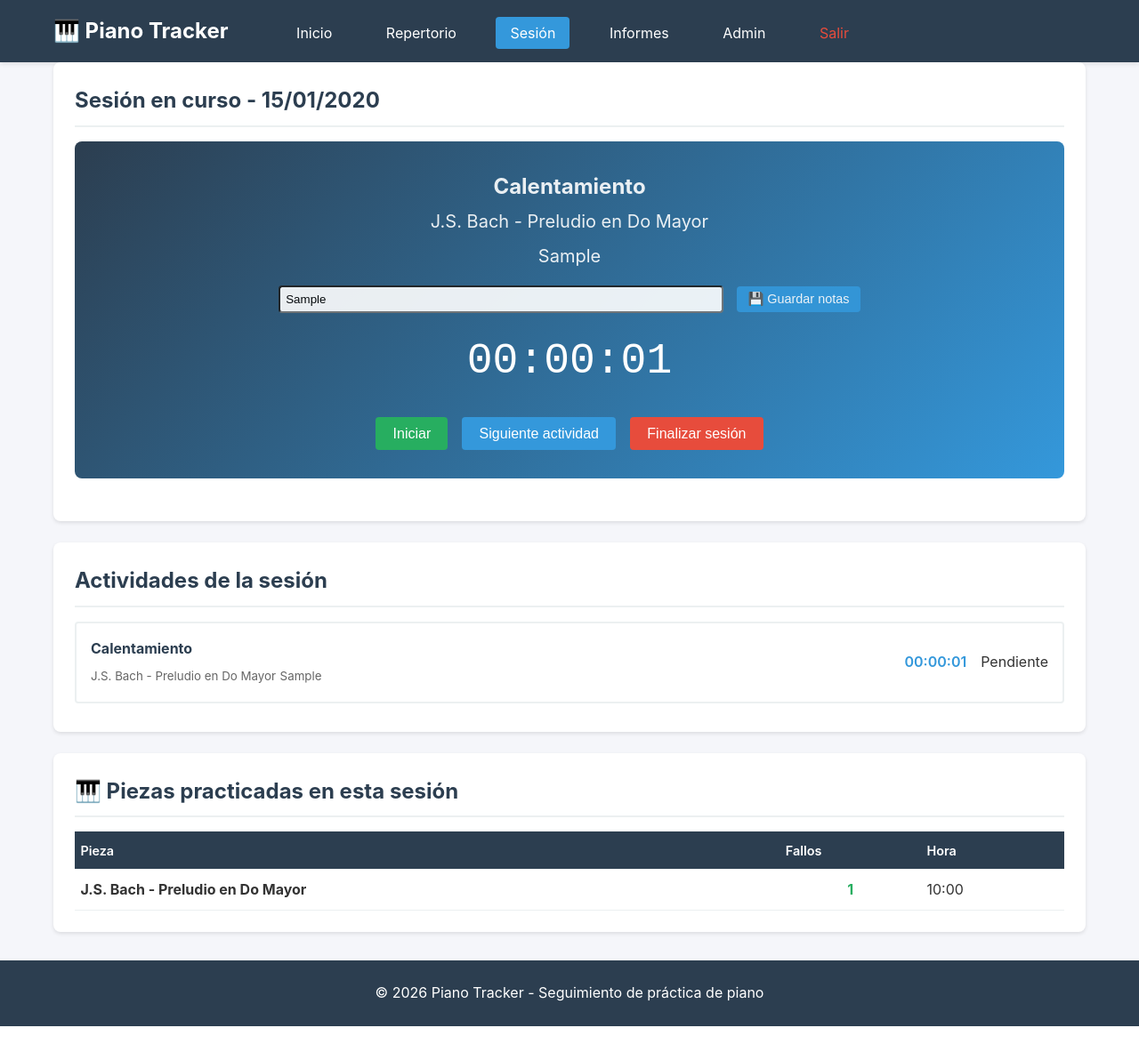
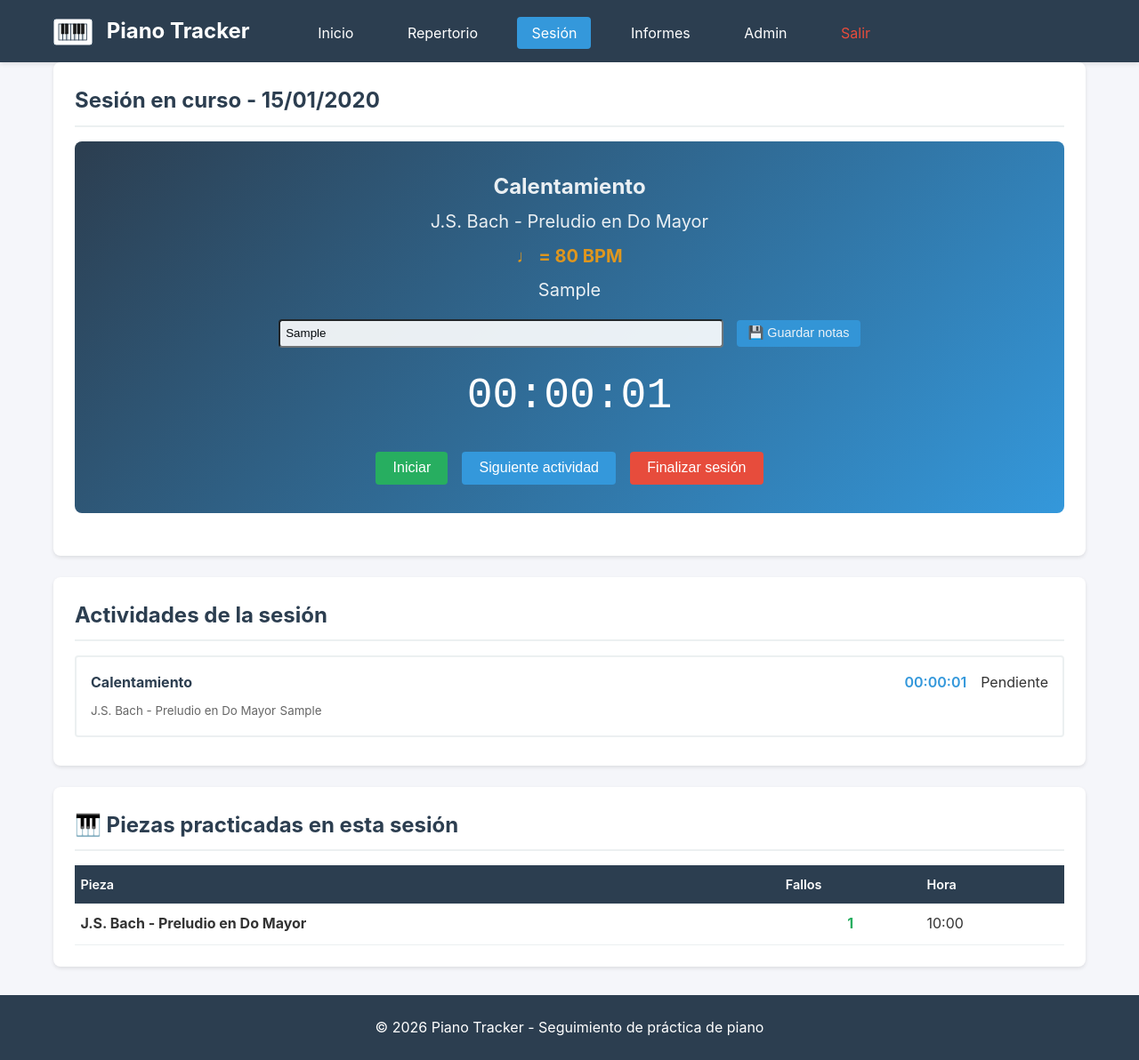
Before and after one commit to gcediel/piano_tracker, a PHP site: page /sesion.php?sesion=1 in a window 1280 px wide. Shown: the whole page at 89% size. Before the commit the page ends 1154 px from the top, so only its background shows below. Run offline with PHP 8.4, Linux system fonts and the light colour scheme; the visitor is signed in with stand-in values (Sample User, id 1); data comes from the database, SQL or seed files in the repository; tables that the repository leaves empty hold one stand-in row (values such as "Sample post").

Commit message:
Se añade tempo en la sesion de repertorio en las piezas, se propone la última sesión de práctica y se añade icono al sitio

```diff
--- a/assets/css/style.css
+++ b/assets/css/style.css
@@ -259,7 +259,7 @@ table thead tr:hover {
     margin-bottom: 0.5rem;
     display: flex;
     justify-content: space-between;
-    align-items: center;
+    align-items: flex-start;
 }
 
 .actividad-item.activa {
--- a/config/auth.php
+++ b/config/auth.php
@@ -46,7 +46,7 @@ function cerrarSesion() {
 // Requerir autenticación (usar en páginas protegidas)
 function requerirAuth() {
     if (!estaAutenticado()) {
-        header('Location: /piano/login.php');
+        header('Location: login.php');
         exit;
     }
 }
--- a/config/database.php
+++ b/config/database.php
@@ -2,8 +2,8 @@
 // Configuración de la base de datos
 define('DB_HOST', 'localhost');
 define('DB_NAME', 'piano_tracker');
-define('DB_USER', 'root');
-define('DB_PASS', 'T1o6m1a2I');
+define('DB_USER', 'piano_user');
+define('DB_PASS', 'o4Q9uLlcNz');
 define('DB_CHARSET', 'utf8mb4');
 
 // Crear conexión PDO
--- a/includes/footer.php
+++ b/includes/footer.php
@@ -4,6 +4,6 @@
             <p>&copy; <?php echo date('Y'); ?> Piano Tracker - Seguimiento de práctica de piano</p>
         </div>
     </footer>
-    <script src="/piano/assets/js/app.js"></script>
+    <script src="assets/js/app.js"></script>
 </body>
 </html>
--- a/includes/header.php
+++ b/includes/header.php
@@ -8,13 +8,41 @@ requerirAuth();
     <meta charset="UTF-8">
     <meta name="viewport" content="width=device-width, initial-scale=1.0">
     <title><?php echo $pageTitle ?? 'Piano Tracker'; ?></title>
-    <link rel="stylesheet" href="/piano/assets/css/style.css">
+    <!-- Favicon en múltiples formatos para máxima compatibilidad -->
+    <link rel="icon" href="assets/favicon.ico" sizes="any">
+    <link rel="icon" type="image/png" sizes="32x32" href="assets/favicon-32.png">
+    <link rel="icon" type="image/png" sizes="16x16" href="assets/favicon-16.png">
+    <link rel="icon" type="image/svg+xml" href="assets/favicon.svg">
+    <link rel="stylesheet" href="assets/css/style.css">
 </head>
 <body>
     <header>
         <nav>
             <div class="container">
-                <h1>🎹 Piano Tracker</h1>
+                <h1>
+                    <svg width="44" height="30" viewBox="0 0 44 30" style="display: inline-block; vertical-align: middle; margin-right: 10px;">
+                        <!-- Fondo blanco con borde -->
+                        <rect width="44" height="30" fill="#ffffff" rx="3"/>
+                        <rect width="44" height="30" fill="none" stroke="#34495e" stroke-width="1" rx="3"/>
+
+                        <!-- Teclas blancas (más anchas y visibles) -->
+                        <rect x="6" y="6" width="4.5" height="18" fill="#ecf0f1" stroke="#2c3e50" stroke-width="0.8"/>
+                        <rect x="10.5" y="6" width="4.5" height="18" fill="#ecf0f1" stroke="#2c3e50" stroke-width="0.8"/>
+                        <rect x="15" y="6" width="4.5" height="18" fill="#ecf0f1" stroke="#2c3e50" stroke-width="0.8"/>
+                        <rect x="19.5" y="6" width="4.5" height="18" fill="#ecf0f1" stroke="#2c3e50" stroke-width="0.8"/>
+                        <rect x="24" y="6" width="4.5" height="18" fill="#ecf0f1" stroke="#2c3e50" stroke-width="0.8"/>
+                        <rect x="28.5" y="6" width="4.5" height="18" fill="#ecf0f1" stroke="#2c3e50" stroke-width="0.8"/>
+                        <rect x="33" y="6" width="4.5" height="18" fill="#ecf0f1" stroke="#2c3e50" stroke-width="0.8"/>
+
+                        <!-- Teclas negras (más grandes y oscuras) -->
+                        <rect x="9" y="6" width="3" height="11" fill="#1a1a1a" stroke="#000000" stroke-width="0.5"/>
+                        <rect x="13.5" y="6" width="3" height="11" fill="#1a1a1a" stroke="#000000" stroke-width="0.5"/>
+                        <rect x="22.5" y="6" width="3" height="11" fill="#1a1a1a" stroke="#000000" stroke-width="0.5"/>
+                        <rect x="27" y="6" width="3" height="11" fill="#1a1a1a" stroke="#000000" stroke-width="0.5"/>
+                        <rect x="31.5" y="6" width="3" height="11" fill="#1a1a1a" stroke="#000000" stroke-width="0.5"/>
+                    </svg>
+                    Piano Tracker
+                </h1>
                 <ul class="nav-menu">
                     <li><a href="index.php" <?php echo basename($_SERVER['PHP_SELF']) == 'index.php' ? 'class="active"' : ''; ?>>Inicio</a></li>
                     <li><a href="repertorio.php" <?php echo basename($_SERVER['PHP_SELF']) == 'repertorio.php' ? 'class="active"' : ''; ?>>Repertorio</a></li>
--- a/login.php
+++ b/login.php
@@ -39,7 +39,7 @@ if ($_SERVER['REQUEST_METHOD'] === 'POST') {
     <meta charset="UTF-8">
     <meta name="viewport" content="width=device-width, initial-scale=1.0">
     <title>Login - Piano Tracker</title>
-    <link rel="stylesheet" href="/piano/assets/css/style.css">
+    <link rel="stylesheet" href="assets/css/style.css">
     <style>
         .login-container {
             display: flex;
--- a/sesion.php
+++ b/sesion.php
@@ -100,6 +100,7 @@ if ($_SERVER['REQUEST_METHOD'] === 'POST' && isset($_POST['crear_sesion'])) {
 $sesion = null;
 $actividades = [];
 $actividadActual = null;
+$actividadesPlantilla = []; // Para pre-rellenar formulario de nueva sesión
 
 if (isset($_GET['sesion'])) {
     $stmt = $db->prepare("SELECT * FROM sesiones WHERE id = :id");
@@ -107,7 +108,7 @@ if (isset($_GET['sesion'])) {
     $sesion = $stmt->fetch();
 
     if ($sesion) {
-        $stmt = $db->prepare("SELECT a.*, p.compositor, p.titulo
+        $stmt = $db->prepare("SELECT a.*, p.compositor, p.titulo, p.tempo
                               FROM actividades a
                               LEFT JOIN piezas p ON a.pieza_id = p.id
                               WHERE a.sesion_id = :id
@@ -144,6 +145,35 @@ if (isset($_GET['sesion'])) {
         ");
         $stmt->execute([':sesion_id' => $sesion['id']]);
         $piezasPracticadas = $stmt->fetchAll();
+    }
+} else {
+    // Si no hay sesión activa, cargar actividades de la última sesión finalizada como plantilla
+    $stmt = $db->prepare("
+        SELECT a.tipo, a.notas
+        FROM actividades a
+        JOIN sesiones s ON a.sesion_id = s.id
+        WHERE s.estado = 'finalizada'
+        ORDER BY s.fecha DESC, s.id DESC, a.orden
+        LIMIT 20
+    ");
+    $stmt->execute();
+    $todasActividades = $stmt->fetchAll();
+
+    // Agrupar actividades por sesión (solo necesitamos la más reciente)
+    if (!empty($todasActividades)) {
+        $stmt = $db->prepare("
+            SELECT a.tipo, a.notas
+            FROM actividades a
+            WHERE a.sesion_id = (
+                SELECT id FROM sesiones
+                WHERE estado = 'finalizada'
+                ORDER BY fecha DESC, id DESC
+                LIMIT 1
+            )
+            ORDER BY a.orden
+        ");
+        $stmt->execute();
+        $actividadesPlantilla = $stmt->fetchAll();
     }
 }
 
@@ -210,6 +240,9 @@ include 'includes/header.php';
                 <span id="piezaActualInfo">
                     <?php if ($actividadActual['compositor']): ?>
                     <br><small><?php echo htmlspecialchars($actividadActual['compositor'] . ' - ' . $actividadActual['titulo']); ?></small>
+                    <?php if ($actividadActual['tempo']): ?>
+                    <br><small style="color: #f39c12; font-weight: bold;">♩ = <?php echo $actividadActual['tempo']; ?> BPM</small>
+                    <?php endif; ?>
                     <?php endif; ?>
                 </span>
                 <?php if ($actividadActual['notas']): ?>
@@ -383,6 +416,47 @@ function agregarActividad() {
     document.getElementById('notasActividad').value = '';
 }
 
+<?php if (!$sesion && !empty($actividadesPlantilla)): ?>
+// Pre-rellenar actividades de la última sesión
+document.addEventListener('DOMContentLoaded', function() {
+    const actividadesPlantilla = <?php echo json_encode($actividadesPlantilla); ?>;
+    const tiposNombres = {
+        'calentamiento': 'Calentamiento',
+        'tecnica': 'Técnica',
+        'practica': 'Práctica',
+        'repertorio': 'Repertorio',
+        'improvisacion': 'Improvisación',
+        'composicion': 'Composición'
+    };
+
+    const container = document.getElementById('actividadesContainer');
+
+    actividadesPlantilla.forEach(function(act, index) {
+        const div = document.createElement('div');
+        div.className = 'actividad-item';
+        div.innerHTML = `
+            <div class="actividad-info" style="flex: 1;">
+                <strong>${tiposNombres[act.tipo]}</strong>
+                <div style="margin-top: 0.5rem;">
+                    <input type="text"
+                           id="notas_${index}"
+                           value="${act.notas || ''}"
+                           placeholder="Editar notas..."
+                           style="width: 100%; padding: 0.4rem; border: 1px solid #ddd; border-radius: 4px;"
+                           oninput="document.getElementById('notas_hidden_${index}').value = this.value">
+                </div>
+                <input type="hidden" id="notas_hidden_${index}" name="actividades[${index}][notas]" value="${act.notas || ''}">
+                <input type="hidden" name="actividades[${index}][tipo]" value="${act.tipo}">
+            </div>
+            <button type="button" class="btn btn-danger btn-small" onclick="this.parentElement.remove()">Eliminar</button>
+        `;
+        container.appendChild(div);
+    });
+
+    actividadesCount = actividadesPlantilla.length;
+});
+<?php endif; ?>
+
 // Timer JavaScript
 let timerInterval = null;
 let tiempoActual = 0;
@@ -415,7 +489,7 @@ function iniciarTimer() {
     if (btnPausar) btnPausar.style.display = 'inline-block';
 
     // Marcar actividad como en curso
-    fetch('/piano/ajax/timer.php', {
+    fetch('ajax/timer.php', {
         method: 'POST',
         headers: {'Content-Type': 'application/json'},
         body: JSON.stringify({
@@ -449,7 +523,7 @@ function pausarTimer() {
 }
 
 function guardarTiempo() {
-    fetch('/piano/ajax/timer.php', {
+    fetch('ajax/timer.php', {
         method: 'POST',
         headers: {'Content-Type': 'application/json'},
         body: JSON.stringify({
@@ -464,7 +538,7 @@ function guardarNotas() {
     const notas = document.getElementById('notasActividad').value;
     const actividadId = document.getElementById('actividadId').value;
 
-    fetch('/piano/ajax/timer.php', {
+    fetch('ajax/timer.php', {
         method: 'POST',
         headers: {'Content-Type': 'application/json'},
         body: JSON.stringify({
@@ -517,7 +591,7 @@ function completarPieza() {
     // Guardar tiempo actual
     guardarTiempo();
 
-    fetch('/piano/ajax/timer.php', {
+    fetch('ajax/timer.php', {
         method: 'POST',
         headers: {'Content-Type': 'application/json'},
         body: JSON.stringify({
@@ -533,8 +607,12 @@ function completarPieza() {
         if (data.success && data.siguiente_pieza) {
             // Actualizar interfaz con la nueva pieza
             document.getElementById('piezaId').value = data.siguiente_pieza.id;
+            let tempoHtml = '';
+            if (data.siguiente_pieza.tempo) {
+                tempoHtml = '<br><small style="color: #f39c12; font-weight: bold;">♩ = ' + data.siguiente_pieza.tempo + ' BPM</small>';
+            }
             document.getElementById('piezaActualInfo').innerHTML =
-                '<br><small>' + data.siguiente_pieza.compositor + ' - ' + data.siguiente_pieza.titulo + '</small>';
+                '<br><small>' + data.siguiente_pieza.compositor + ' - ' + data.siguiente_pieza.titulo + '</small>' + tempoHtml;
             document.getElementById('fallos').value = 0;
 
             // Actualizar contador
@@ -574,7 +652,7 @@ function terminarRepertorio() {
         pausarTimer();
     }
 
-    fetch('/piano/ajax/timer.php', {
+    fetch('ajax/timer.php', {
         method: 'POST',
         headers: {'Content-Type': 'application/json'},
         body: JSON.stringify({
@@ -603,7 +681,7 @@ function siguienteActividad() {
     const piezaId = document.getElementById('piezaId').value;
     const fallos = piezaId ? (document.getElementById('fallos')?.value || 0) : 0;
 
-    fetch('/piano/ajax/timer.php', {
+    fetch('ajax/timer.php', {
         method: 'POST',
         headers: {'Content-Type': 'application/json'},
         body: JSON.stringify({
@@ -636,7 +714,7 @@ function finalizarSesion() {
     const piezaId = document.getElementById('piezaId').value;
     const fallos = piezaId ? (document.getElementById('fallos')?.value || 0) : 0;
 
-    fetch('/piano/ajax/timer.php', {
+    fetch('ajax/timer.php', {
         method: 'POST',
         headers: {'Content-Type': 'application/json'},
         body: JSON.stringify({
--- a/setup.php
+++ b/setup.php
@@ -56,7 +56,7 @@ if ($_SERVER['REQUEST_METHOD'] === 'POST' && isset($_POST['establecer_password']
     <meta charset="UTF-8">
     <meta name="viewport" content="width=device-width, initial-scale=1.0">
     <title>Configuración inicial - Piano Tracker</title>
-    <link rel="stylesheet" href="/piano/assets/css/style.css">
+    <link rel="stylesheet" href="assets/css/style.css">
     <style>
         .setup-container {
             display: flex;
```
Also changed, not shown: assets/favicon.svg (added).
